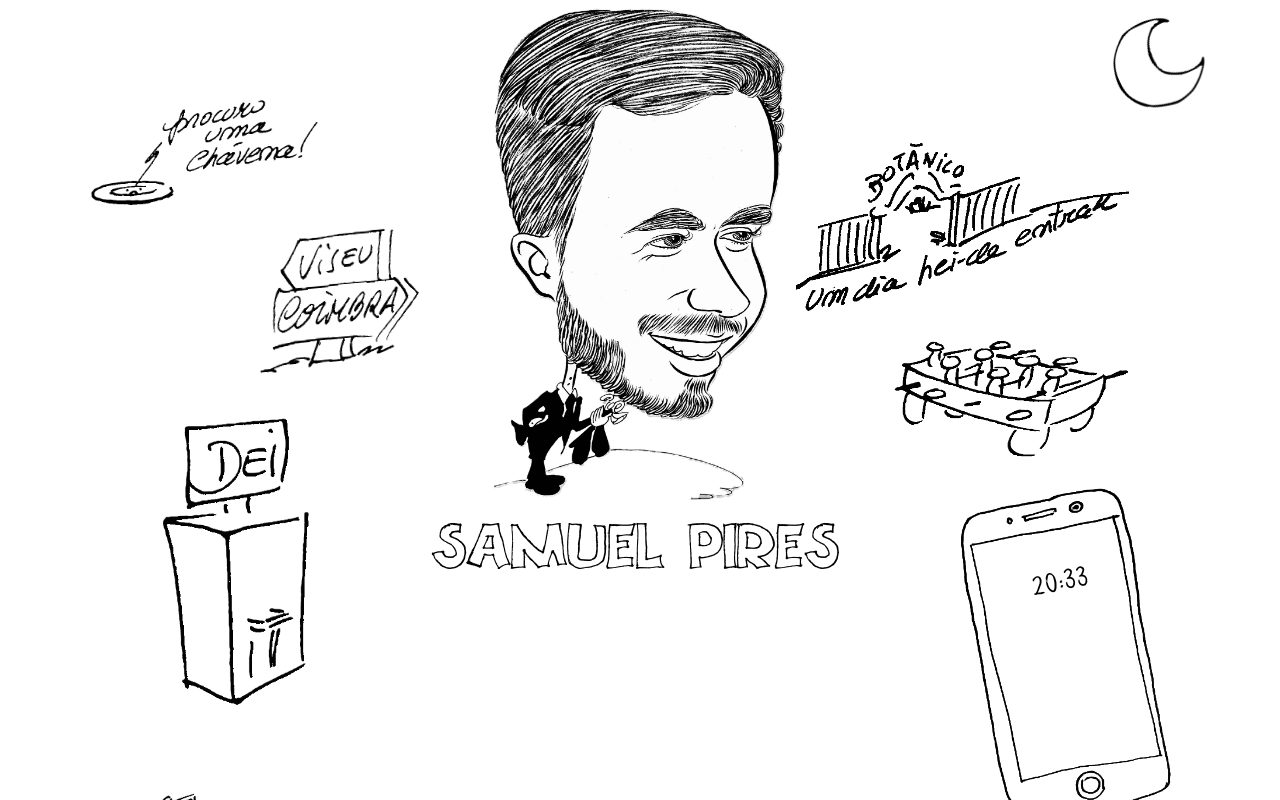
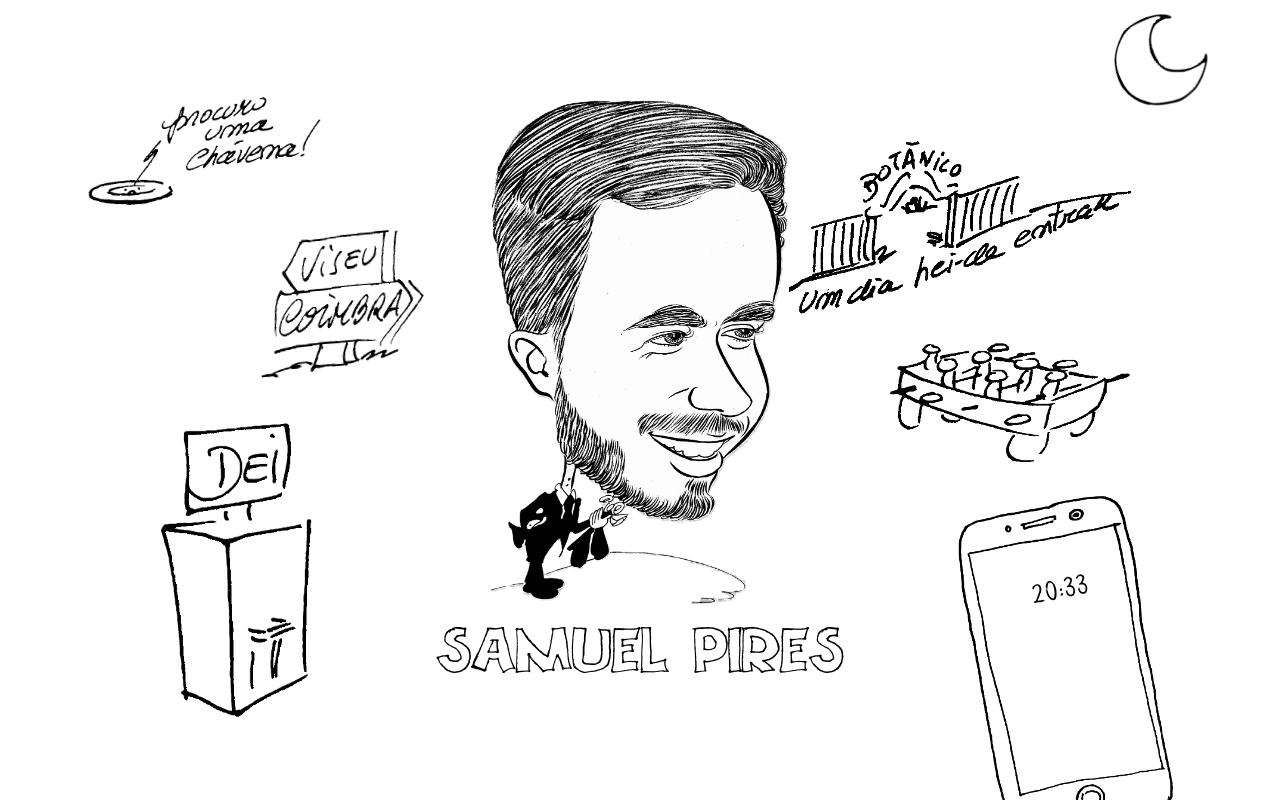
Before and after one commit to ItzPires/Personal-Web-Site, a React (Create React App) app in the folder website/: page / in a window 1280 px wide. Shown: the top 800 px of the page. Built offline with nearby package versions, Linux system fonts and the light colour scheme.

Commit message:
Fix column in the middle

```diff
--- a/website/src/App.js
+++ b/website/src/App.js
@@ -100,8 +100,10 @@ function App() {
         <img src={basePath + "banho-1.png"} onClick={() => openModal("banho.gif")} alt="banho" id="banho" className={`${modeType}-2`} />
       </div>
       <div className="custom-column sticky">
-        <img src={basePath + "eu.png"} alt="eu" className="img-responsive" />
-        <h1 className="grafiti">Samuel Pires</h1>
+        <div className="img-container">
+          <img src={basePath + "eu.png"} alt="eu" className="img-responsive" />
+          <h1 className="grafiti">Samuel Pires</h1>
+        </div>
       </div>
       <div className="custom-column">
         <img src={basePath + "lua.png"} alt="lua" id="lua" className={`${modeType}-2`} onClick={toggleMode} />
--- a/website/src/index.css
+++ b/website/src/index.css
@@ -12,11 +12,18 @@ code {
     monospace;
 }
 
+.img-container {
+  position: relative;
+  height: 100vh;
+  display: flex;
+  flex-direction: column;
+  justify-content: center;
+  align-items: center;
+}
+
 .img-responsive {
-  max-width: 70%; /* Garante que a imagem não exceda a largura da coluna */
-  height: auto; /* Mantém a proporção da imagem */
-
-  margin-left: 15%;
+  max-width: 70%;
+  height: auto;
 }
 
 #chavena {
@@ -81,7 +88,6 @@ code {
   width: 60%;
   height: auto;
   display: block;
-  /* Posicione a imagem na coluna 8 usando porcentagens */
   margin-top: 3%;
   margin-left: 20%;
 }
@@ -124,20 +130,16 @@ h6,h2 {
 }
 
 .custom-container {
-  display: flex;
-  justify-content: space-between;
-  align-items: flex-start;
+  display: grid;
+  grid-template-columns: repeat(3, 1fr);
+  position: relative;
   z-index: 0;
-}
-
-.custom-column {
-  width: 33.33%;
-  padding: 5px;
 }
 
 .sticky {
   position: sticky;
-  top: 0;
+  align-self: start;
+  top: 0px;
 }
 
 /* Modo claro */
@@ -208,12 +210,12 @@ h6,h2 {
   rotate: -11deg;
 }
 
-@media (min-width: 768px) and (max-width: 1279px) {
-}
-
 @media (max-width: 768px) {
   .custom-container {
-    flex-direction: column;
+    display: grid;
+    grid-template-columns: 1fr;
+    position: relative;
+    z-index: 0;
   }
 
   .custom-column {
```
